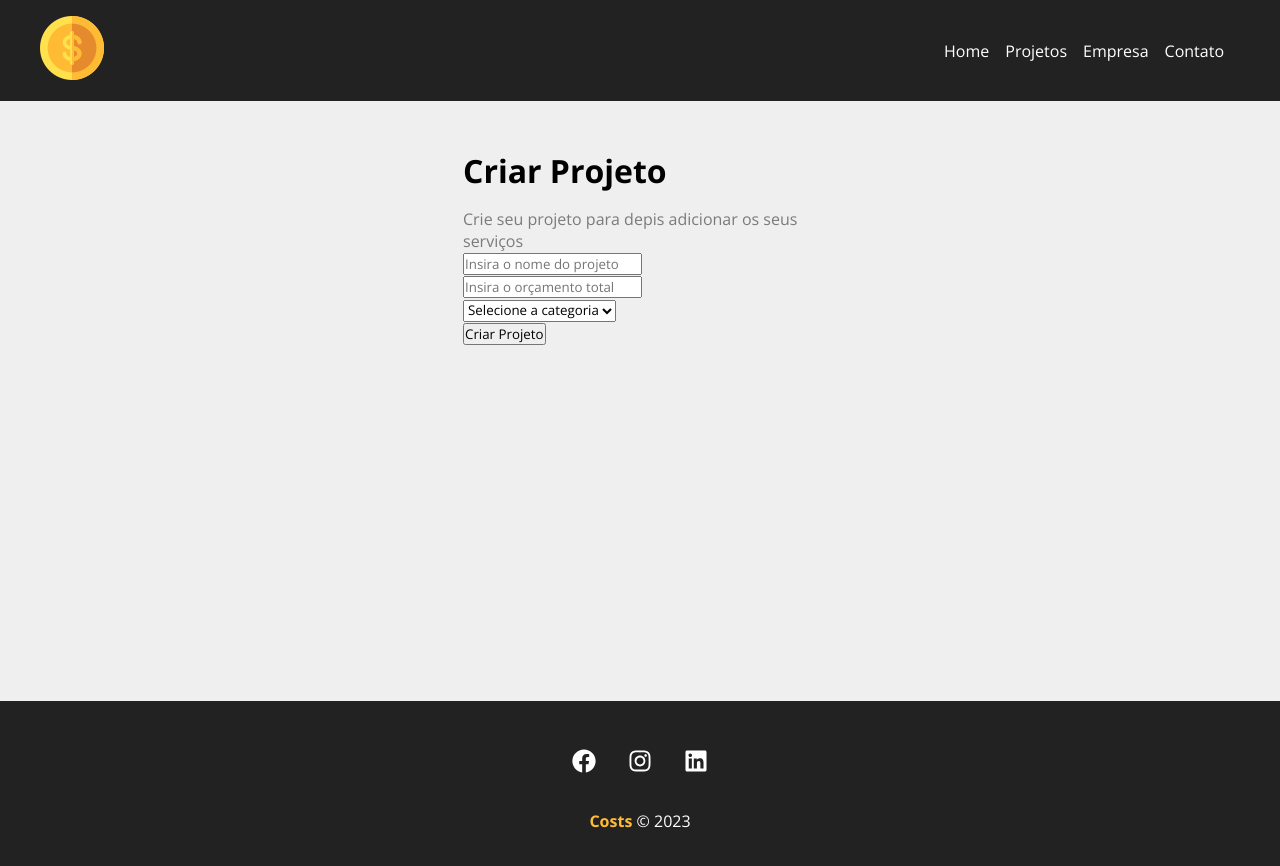
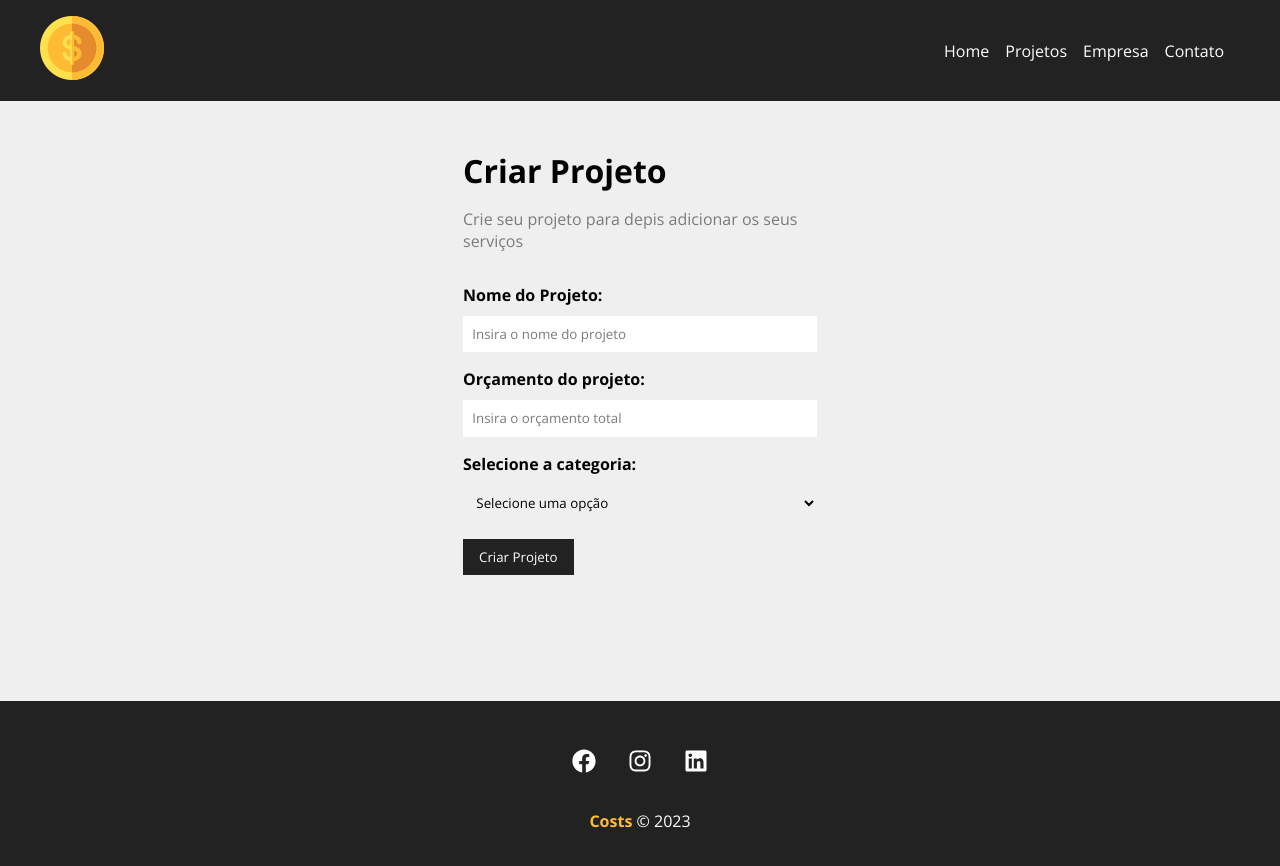
Before and after one commit to math3usSan/React-projeto, a React (Create React App) app in the folder costs/: page /newproject in a window 1280 px wide. Shown: the top 866 px of the page. Built offline with nearby package versions, Linux system fonts and the light colour scheme; data requests are answered from the project's data file; the HTML template or start-up script is replaced by a standard one.

Commit message:
sumbit button

```diff
--- /dev/null
+++ b/costs/db.json
@@ -0,0 +1,33 @@
+{
+  "projects": [
+    {
+      "name": "projeto teste",
+      "budget": "20000",
+      "category": {
+        "id": "2",
+        "name": "Desenvolvimento"
+      },
+      "cost": 0,
+      "services": [],
+      "id": 1
+    }
+  ],
+  "categories": [
+    {
+      "id": 1,
+      "name": "Infra"
+    },
+    {
+      "id": 2,
+      "name": "Desenvolvimento"
+    },
+    {
+      "id": 3,
+      "name": "Design"
+    },
+    {
+      "id": 4,
+      "name": "Planejamento"
+    }
+  ]
+}
--- a/costs/package.json
+++ b/costs/package.json
@@ -17,6 +17,7 @@
   },
   "scripts": {
     "start": "react-scripts start",
+    "backend": "json-server --watch db.json --port 5000",
     "build": "react-scripts build",
     "test": "react-scripts test",
     "eject": "react-scripts eject"
--- /dev/null
+++ b/costs/src/components/form/Input.jsx
@@ -0,0 +1,19 @@
+import styles from './Input.module.css'
+
+function Input({type, text, name, placeholder, handleOnChange, value}) {
+    return(
+        <div className={styles.form_control}>
+            <label htmlFor={name}>{text}:</label>
+            <input
+            type={type}
+            name={name}
+            id={name}
+            placeholder={placeholder} onChange={handleOnChange}
+            value={value}
+            />
+        </div>
+    )
+
+}
+
+export default Input
--- /dev/null
+++ b/costs/src/components/form/Input.module.css
@@ -0,0 +1,19 @@
+.form_control {
+    display: flex;
+    flex-direction: column;
+    margin-bottom: 1em;
+}
+.form_control label {
+    margin-bottom: .6em;
+    font-weight: bold;
+}
+
+.form_control input {
+    padding: .7em;
+    border-radius: 0;
+    border: none;
+}
+
+.form_control input::placeholder {
+    color: #7b7b7b;
+}
--- /dev/null
+++ b/costs/src/components/form/Select.jsx
@@ -0,0 +1,23 @@
+import styles from './Select.module.css'
+
+function Select({ text, name, options, handleOnChange, value}) {
+    return(
+        <div className={styles.form_control}>
+            <label htmlFor={name}>{text}:</label>
+            <select
+            name={name}
+            id={name}
+            onChange={handleOnChange}
+            value={value || ''}
+            >
+                <option>Selecione uma opção</option>
+                {options.map((option) => (
+                    <option value={option.id} key={option.id} >{option.name}</option>
+                ))}
+            </select>
+        </div>
+    )
+
+}
+
+export default Select
--- /dev/null
+++ b/costs/src/components/form/Select.module.css
@@ -0,0 +1,15 @@
+.form_control {
+    display: flex;
+    flex-direction: column;
+    margin-bottom: 1em;
+}
+.form_control label {
+    margin-bottom: .6em;
+    font-weight: bold;
+}
+
+.form_control select {
+    padding: .7em;
+    border-radius: 0;
+    border: none;
+}
--- /dev/null
+++ b/costs/src/components/form/SubmitButton.jsx
@@ -0,0 +1,12 @@
+import styles from './SubmitButton.module.css'
+
+function SubmitButton({ text }) {
+    return(
+        <div>
+            <button className={styles.btn}>{text}</button>
+        </div>
+    )
+
+}
+
+export default SubmitButton
--- /dev/null
+++ b/costs/src/components/form/SubmitButton.module.css
@@ -0,0 +1,13 @@
+.btn {
+    background-color: #222;
+    color: #fff;
+    padding: 0.7em 1.2em;
+    text-decoration: none;
+    transition: .5s;
+    cursor: pointer;
+    border: none;
+}
+
+.btn:hover {
+    color: #ffbb33;
+}
--- a/costs/src/components/pages/NewProject.jsx
+++ b/costs/src/components/pages/NewProject.jsx
@@ -1,13 +1,40 @@
+import { useNavigate} from 'react-router-dom'
+
 import styles from './NewProject.module.css'
 
 import ProjectForm from '../project/ProjectForm'
 
 function NewProject() {
+
+    const history = useNavigate()
+
+    function createPost(project) {
+
+        //initialize cost and services
+        project.cost = 0
+        project.services = []
+
+        fetch("http://localhost:5000/projects", {
+        method: "POST",
+        headers: {
+            'Content-type': 'application/json',
+        },
+        body: JSON.stringify(project),
+    }).then((resp => resp.json()))
+    .then((data) => {
+        console.log(data)
+        // redirect
+        history('/projects', {message: 'Projeto criado com sucesso!'})
+    })
+    .catch(err => console.log(err))
+
+    }
+
     return (
         <div className={styles.newproject_container}>
             <h1>Criar Projeto</h1>
             <p>Crie seu projeto para depis adicionar os seus serviços</p>
-            <ProjectForm />
+            <ProjectForm handleSubmit={createPost} btnText="Criar Projeto" />
         </div>
     )
 }
--- a/costs/src/components/project/ProjectForm.jsx
+++ b/costs/src/components/project/ProjectForm.jsx
@@ -1,20 +1,73 @@
-function ProjectForm() {
+import { useEffect, useState } from 'react'
+
+import Input from '../form/Input'
+import Select from '../form/Select'
+import SubmitButton from '../form/SubmitButton'
+
+import styles from './ProjectForm.module.css'
+
+function ProjectForm({handleSubmit, btnText, projectData}) {
+    const [categories, setCategories] = useState([])
+    const[project, setProject] = useState(projectData || {})
+
+
+    useEffect(() => {
+        fetch("http://localhost:5000/categories", {
+        method: "GET",
+        headers: {
+            'Content-Type': 'application/json',
+        },
+    })
+        .then((resp) => resp.json())
+        .then((data) => {setCategories(data)})
+        .catch((err) => console.log(err))
+    }, [])
+
+    const submit = (e) => {
+        e.preventDefault()
+        // console.log(project)
+        handleSubmit(project)
+    }
+
+    function handleChange(e) {
+        setProject({...project, [e.target.name]: e.target.value })
+    }
+
+    function handleCategory(e) {
+        setProject({...project, category: {
+            id: e.target.value,
+            name: e.target.options[e.target.selectedIndex].text,
+        },
+        })
+    }
+
+
     return (
-        <form>
-            <div>
-                <input type="text" placeholder="Insira o nome do projeto"/>
-            </div>
-            <div>
-                <input type="number" placeholder="Insira o orçamento total"/>
-            </div>
-            <div>
-                <select name="category_id">
-                    <option disabled selected>Selecione a categoria</option>
-                </select>
-            </div>
-            <div>
-                <input type="submit" value="Criar Projeto"/>
-            </div>
+        <form onSubmit={submit} className={styles.form}>
+            <Input
+            type='text'
+            text="Nome do Projeto"
+            name="name"
+            placeholder="Insira o nome do projeto"
+            handleOnChange={handleChange}
+            value={project.name ? project.name : ''}
+            />
+            <Input
+            type='number'
+            text="Orçamento do projeto"
+            name="budget"
+            placeholder="Insira o orçamento total"
+            handleOnChange={handleChange}
+            value={project.budget ? project.budget : ''}
+            />
+            <Select
+            name="category_id"
+            text="Selecione a categoria"
+            options={categories}
+            handleOnChange={handleCategory}
+            value={project.category ? project.category.id : ''}
+            />
+            <SubmitButton text={btnText} />
         </form>
     )
 }
--- /dev/null
+++ b/costs/src/components/project/ProjectForm.module.css
@@ -0,0 +1,4 @@
+.form {
+    width: 100%;
+    margin: 2em 0;
+}
```
